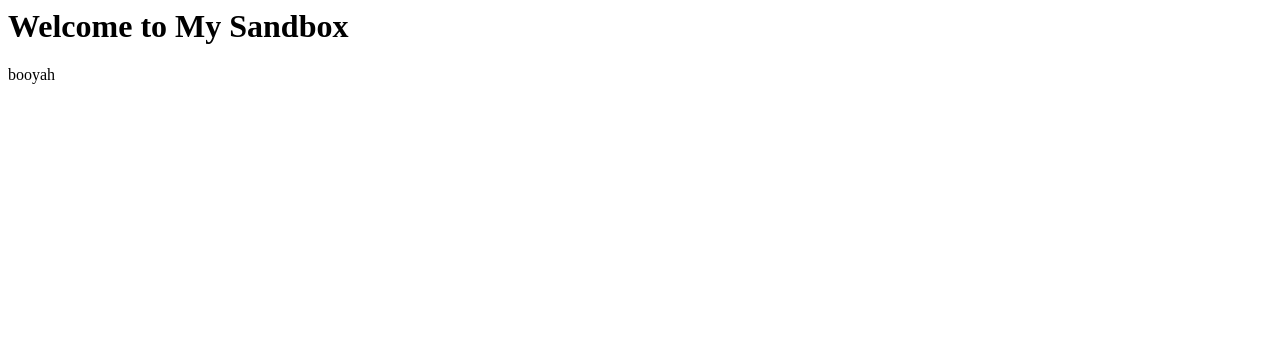
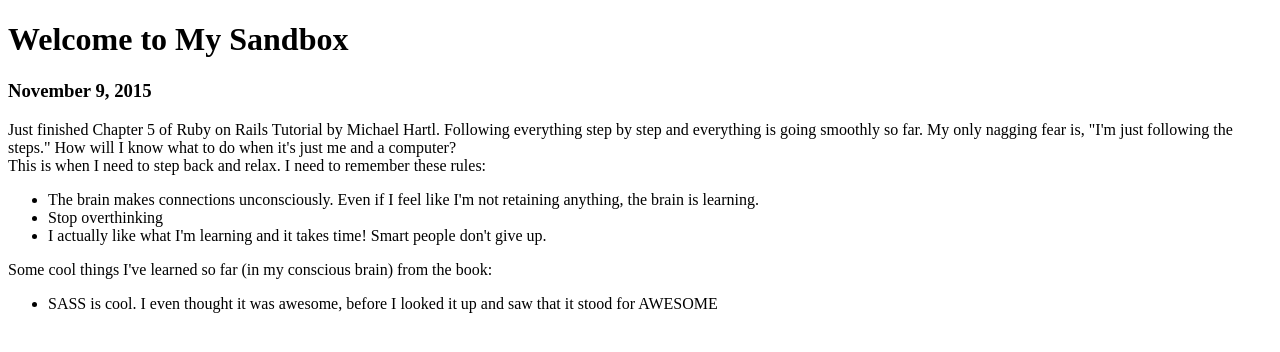
Before and after one commit to cilavery/website, a plain HTML site: page site/index.html in a window 1280 px wide. Drawn offline with Linux system fonts and the light colour scheme.

Commit message:
First post

```diff
--- a/site/index.html
+++ b/site/index.html
@@ -1,14 +1,36 @@
-
+<!DOCTYPE html>
 <html>
 <head>
 	<title>Cecilia Avery</title>
 </head>
 
+
 <body>
 
 <h1>Welcome to My Sandbox</h1>
-<p>
-	booyah
+
+	<h3>
+	November 9, 2015
+    </h3>
+
+    <p>
+	Just finished Chapter 5 of Ruby on Rails Tutorial by Michael Hartl. Following everything step by step and everything is going smoothly so far. My only nagging fear is, "I'm just following the steps." How will I know what to do when it's just me and a computer?<br>
+
+	This is when I need to step back and relax. I need to remember these rules:
+</p>
+	<ul>
+		<li>The brain makes connections unconsciously. Even if I feel like I'm not retaining anything, the brain is learning.</li>
+		<li>Stop overthinking</li>
+		<li>I actually like what I'm learning and it takes time! Smart people don't give up.</li>
+
+	</ul>
+
+	<p>
+	Some cool things I've learned so far (in my conscious brain) from the book:
+	<ul>
+		<li>SASS is cool. I even thought it was awesome, before I looked it up and saw that it stood for AWESOME</li>
+
+	</ul>
 </p>
 
 
```
